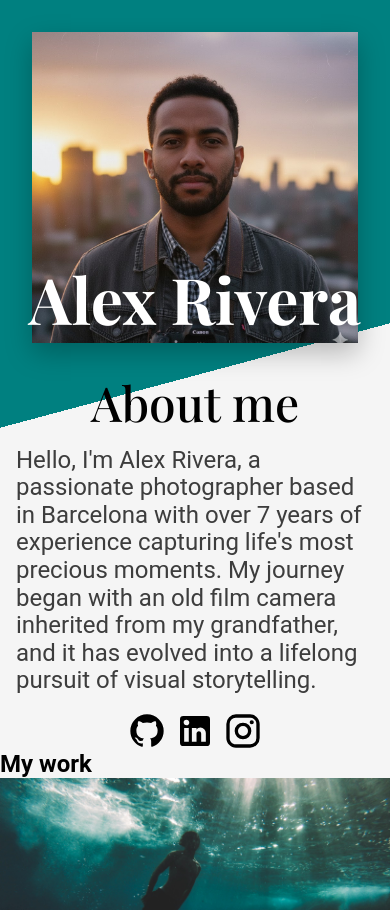
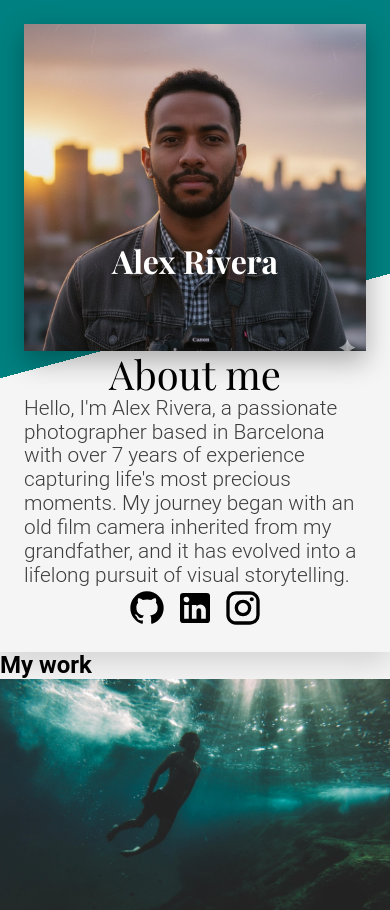
Before and after one commit to ktorres63/TOP-Responsive-Portfolio, a website built with Vite: page index.html in a window 390 px wide. Shown: the top 910 px of the page. Built offline with nearby package versions, Linux system fonts and the light colour scheme; a web font is replaced by a local one.

Commit message:
Update Mobile design

```diff
--- a/index.html
+++ b/index.html
@@ -1,4 +1,4 @@
-<!DOCTYPE html>
+<!doctype html>
 <html lang="en">
   <head>
     <meta charset="UTF-8" />
@@ -7,14 +7,12 @@
     <title>Responsive Portfolio</title>
   </head>
   <body>
-    <header class="site-header">
-      <div class="hero-img">
-        <img class="img" src="imgs/AlexPhoto.jpg" alt="Foto de perfil" />
-        <h1 class="img-name">Alex Rivera</h1>
-      </div>
 
-      <section class="hero">
-        <div class="hero-text">
+    <header class="header-hero">
+      <img class="photo" src="imgs/AlexPhoto.jpg" alt="Profile photo" />
+      <h1 class="name">Alex Rivera</h1>
+
+      <div class="content">
         <h2>About me</h2>
         <p>
           Hello, I'm Alex Rivera, a passionate photographer based in Barcelona
@@ -23,7 +21,6 @@
           grandfather, and it has evolved into a lifelong pursuit of visual
           storytelling.
         </p>
-        </div>
         <div class="hero-links">
           <a href="https://www.github.com" target="_blank">
             <img src="icons/github.svg" alt="github icon" />
@@ -35,9 +32,8 @@
             <img src="icons/instagram.svg" alt="instagram icon" />
           </a>
         </div>
-      </section>
+      </div>
     </header>
-
     <main>
       <!-- PROJECTS -->
       <section id="projects" class="projects">
--- a/src/styles/header.css
+++ b/src/styles/header.css
@@ -1,4 +1,4 @@
-.site-header {
+.header-hero {
   background: linear-gradient(
     165deg,
     var(--secondary) 0%,
@@ -6,53 +6,51 @@
     var(--primary) 50%,
     var(--primary) 100%
   );
+  padding: 1.5rem;
+
+  box-shadow: 0 10px 30px rgba(0, 0, 0, 0.15);
+  position: relative;
 }
 
-.hero-img {
-  position: relative;
-  display: flex;
-  justify-content: center;
-  padding: 2rem;
+.header-hero::after {
+  content: "";
+  display: block;
+  clear: both;
 }
 
-.hero-img img {
-  box-shadow: 0 10px 25px rgba(0, 0, 0, 0.25);
+.photo {
+  width: 30rem;
+  box-shadow: 0 10px 25px rgba(0, 0, 0, 0.3);
 }
-.img-name {
+
+.name {
   position: absolute;
-  bottom: 2.5rem;
+  top: 40%;
   left: 50%;
-  transform: translateX(-50%);
+  transform: translate(-50%, -50%);
+
   color: white;
+  font-size: 2rem;
   font-family: "Playfair Display", serif;
-  font-size: 4rem;
   white-space: nowrap;
 }
-section.hero {
+.content {
   display: flex;
   flex-direction: column;
+  justify-content: center;
   align-items: center;
-  gap: 1rem;
+
 }
-.hero-text {
-  display: flex;
-  flex-direction: column;
-  align-items: center;
-  padding-left: 1rem;
-  padding-right: 1rem;
-  gap: 1rem;
+.content h2 {
+  font-family: "Playfair Display", serif;
+  font-size: 2.5rem;
+  font-weight: 300;
 }
-
-.hero-text h2 {
-  font-family: "Playfair Display", serif;
-  font-size: 3rem;
-  font-weight: 500;
-}
-
-.hero-text p {
+.content p {
   font-family: Roboto;
-  font-size: 1.5rem;
   color: var(--text-secondary);
+  font-size: 1.3rem;
+  font-weight: 300;
 }
 
 .hero-links {
@@ -63,3 +61,16 @@ a img {
   width: 2.5rem;
   height: 2.5rem;
 }
+
+@media (min-width: 768px) {
+  .photo {
+    float: left;
+    width: 220px;
+    margin-right: 2rem;
+  }
+
+  .content {
+    font-size: 1.05rem;
+    line-height: 1.6;
+  }
+}
```
Lines whose indentation alone changed are shown as unchanged.
